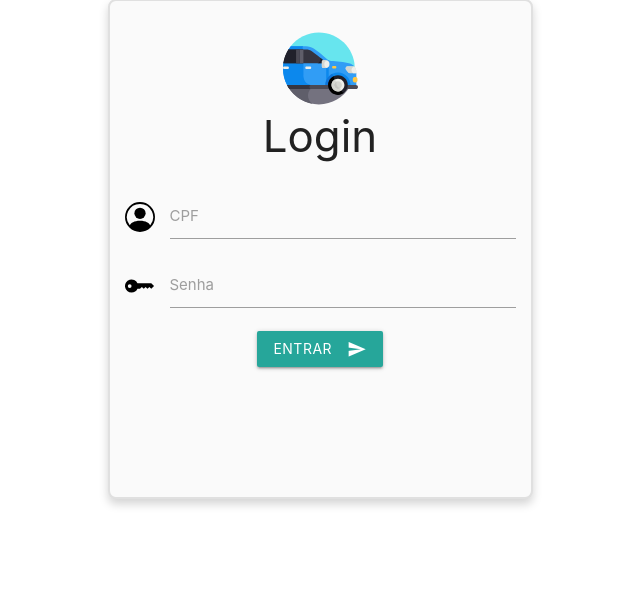
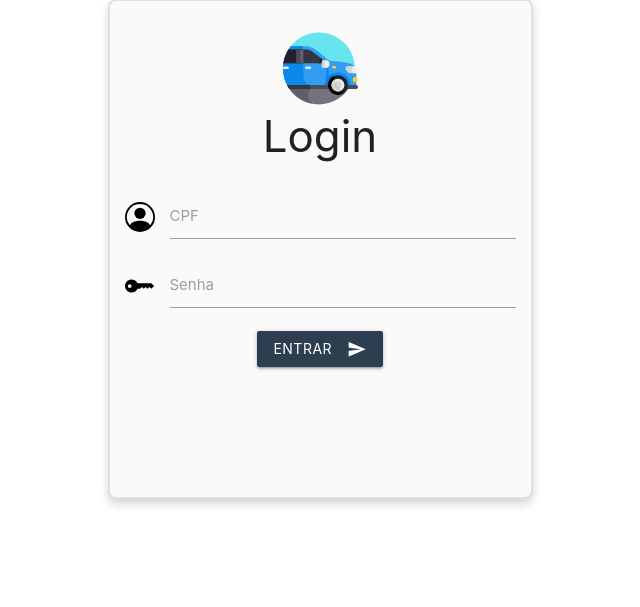
Before and after one commit to biielsantos/tcc-senai, a PHP site: page / in a window 1280 px wide. Shown: the part 65-672 px from the top of the page, without its empty margins (320-960 px from the left). Run offline with PHP 8.4, Linux system fonts and the light colour scheme; some libraries are stand-ins or nearby versions.

Commit message:
Adicao tema na pagina login

```diff
--- a/Projeto/index.php
+++ b/Projeto/index.php
@@ -44,7 +44,7 @@
         <label for="senha">Senha</label>
       </div>
       <div class="buttons">
-        <button class="btn waves-effect" type="submit" name="submit">Entrar
+        <button id="btn-login" class="btn waves-effect" type="submit" name="submit">Entrar
           <i class="material-icons right">send</i>
         </button>
       </div>
--- a/Projeto/styles/main.css
+++ b/Projeto/styles/main.css
@@ -101,6 +101,6 @@ label.active {
   color: var(--indigo) !important;
 }
 
-#btn-salvar {
+#btn-salvar, #btn-login {
   background-color: var(--confirm);
 }
```
